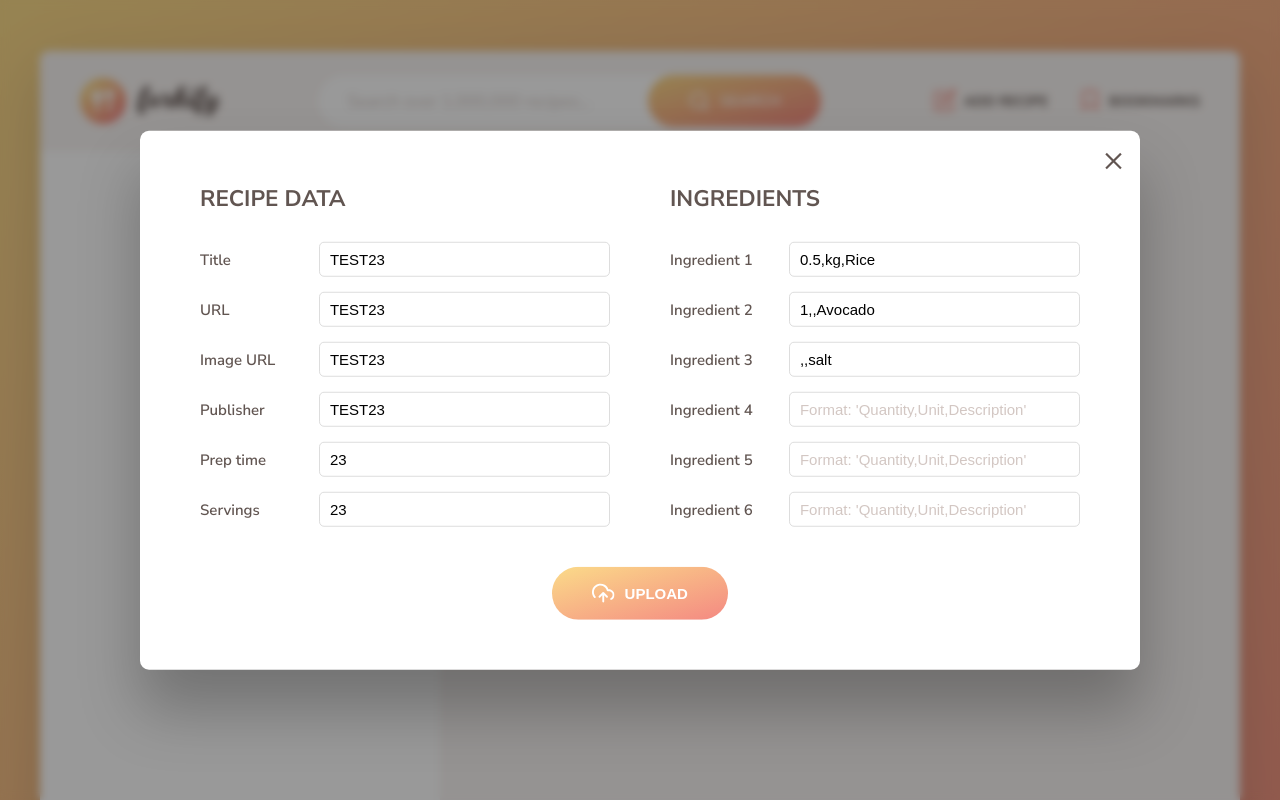
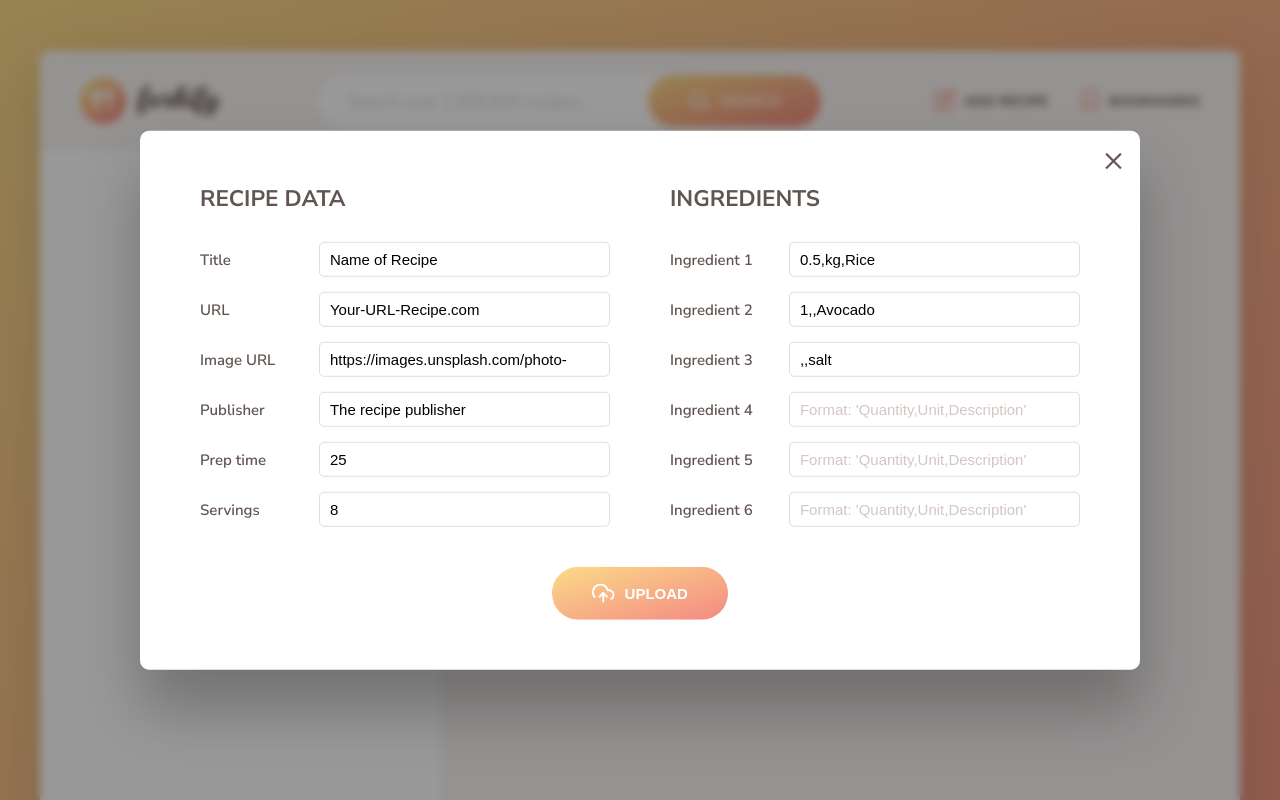
Before and after one commit to mmy-lana/forkify-course-video, a website built with Parcel: page index.html in a window 1280 px wide. Both pictures are taken after a click on the button "ADD RECIPE". Shown: the top 800 px of the page. Built offline with nearby package versions, Linux system fonts and the light colour scheme.

Commit message:
add value to index.html recipe

```diff
--- a/index.html
+++ b/index.html
@@ -263,17 +263,32 @@
         <div class="upload__column">
           <h3 class="upload__heading">Recipe data</h3>
           <label>Title</label>
-          <input value="TEST23" required name="title" type="text" />
+          <input value="Name of Recipe" required name="title" type="text" />
           <label>URL</label>
-          <input value="TEST23" required name="sourceUrl" type="text" />
+          <input
+            value="Your-URL-Recipe.com"
+            required
+            name="sourceUrl"
+            type="text"
+          />
           <label>Image URL</label>
-          <input value="TEST23" required name="image" type="text" />
+          <input
+            value="https://images.unsplash.com/photo-"
+            required
+            name="image"
+            type="text"
+          />
           <label>Publisher</label>
-          <input value="TEST23" required name="publisher" type="text" />
+          <input
+            value="The recipe publisher"
+            required
+            name="publisher"
+            type="text"
+          />
           <label>Prep time</label>
-          <input value="23" required name="cookingTime" type="number" />
+          <input value="25" required name="cookingTime" type="number" />
           <label>Servings</label>
-          <input value="23" required name="servings" type="number" />
+          <input value="8" required name="servings" type="number" />
         </div>
 
         <div class="upload__column">
```
